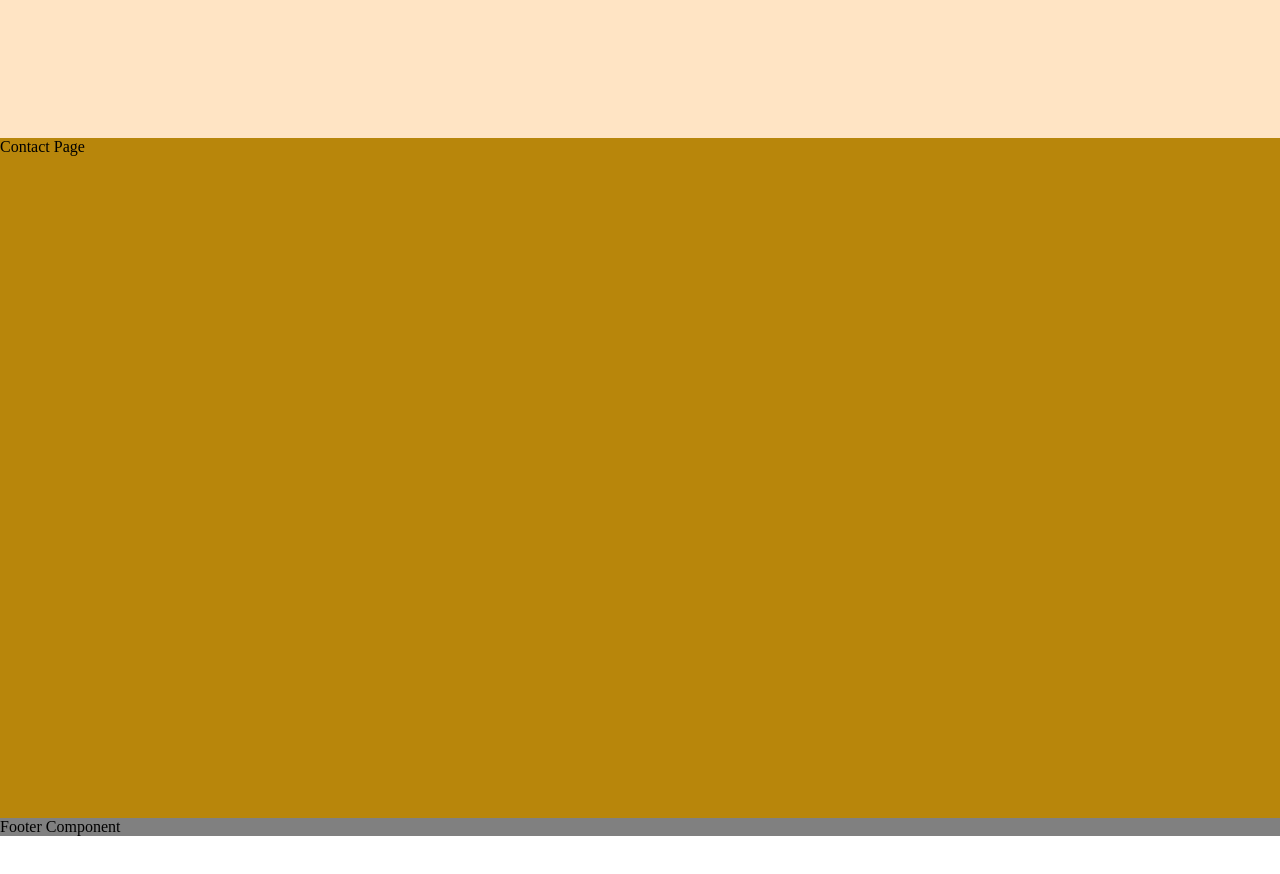
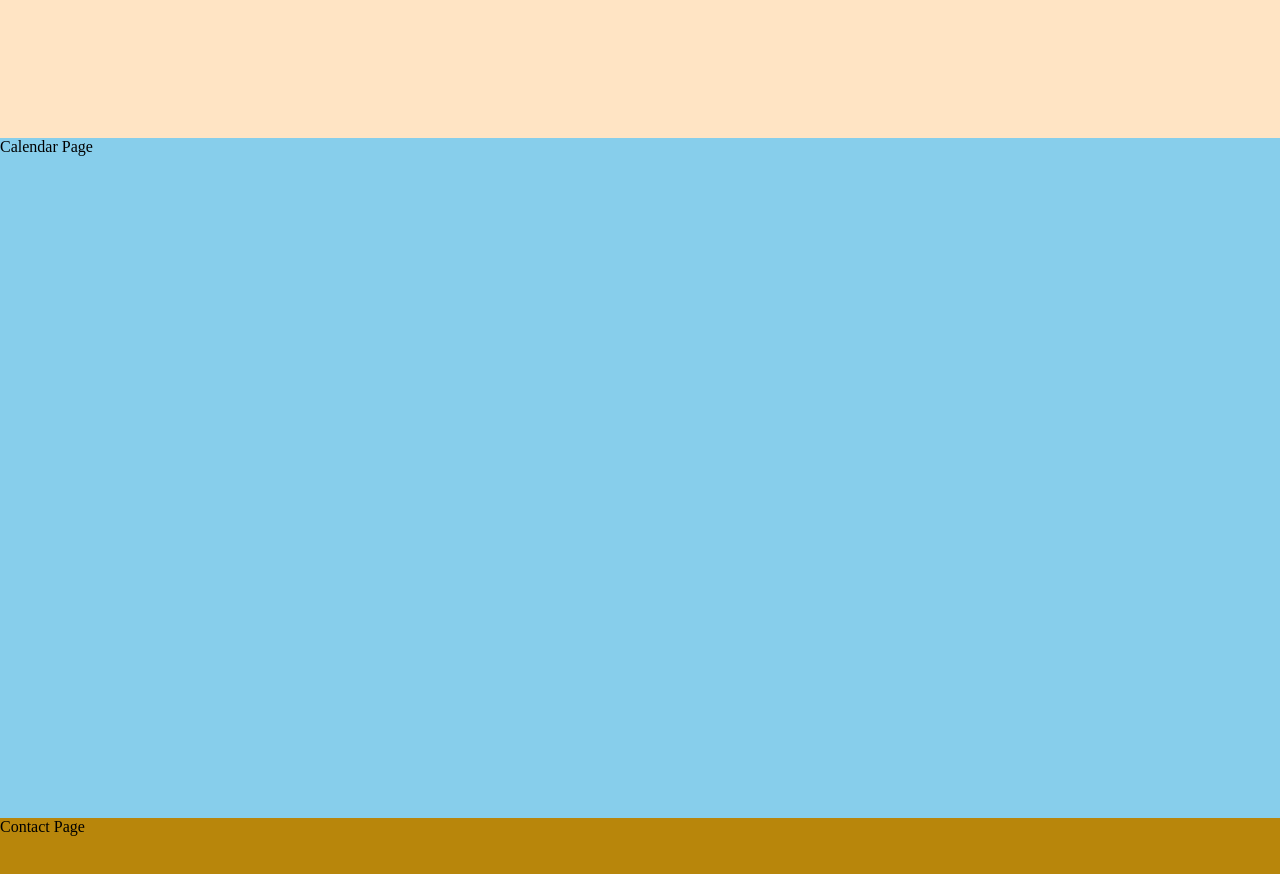
Before and after one commit to mattpero22/socialcontentplus, a React (Create React App) app in the folder main/: page / in a window 1280 px wide. Shown: the part 1480-2354 px from the top of the page. Before the commit the page ends 2316 px from the top, so only its background shows below. Built offline with nearby package versions, Linux system fonts and the light colour scheme.

Commit message:
removed page state for SPA with scrolling only, no page change, added calendar page

```diff
--- a/main/src/App.css
+++ b/main/src/App.css
@@ -41,6 +41,10 @@
     background-color: bisque;
 }
 
+#calendar {
+    background-color: skyblue;
+}
+
 #contact {
     background-color: darkgoldenrod;
 }
--- a/main/src/App.jsx
+++ b/main/src/App.jsx
@@ -1,4 +1,3 @@
-import React, { useState } from 'react';
 import './App.css';
 
 // components
@@ -8,12 +7,11 @@ import Footer from './components/Footer';
 
 function App() {
   // define states
-  const [page, setPage] = useState("landing") // passed into Main comp to set the page of website
 
   return (
     <div id='app'>
       <Nav></Nav>
-      <Main page={page} setPage={setPage}></Main>
+      <Main></Main>
       <Footer></Footer>
     </div>
   );
--- a/main/src/components/Main.jsx
+++ b/main/src/components/Main.jsx
@@ -1,5 +1,6 @@
 // pages displayed in the main component
 import About from "../pages/About"
+import Calendar from "../pages/Calendar"
 import Contact from "../pages/Contact"
 import Landing from "../pages/Landing"
 
@@ -7,6 +8,7 @@ const Main = (props) => {
     return <>
         <Landing></Landing>
         <About></About>
+        <Calendar></Calendar>
         <Contact></Contact>
     </>
 }
--- /dev/null
+++ b/main/src/pages/Calendar.jsx
@@ -0,0 +1,9 @@
+const Calendar = () => {
+    return <>
+    <div id="calendar" className="page">
+        Calendar Page
+    </div>
+    </>
+}
+
+export default Calendar
```
